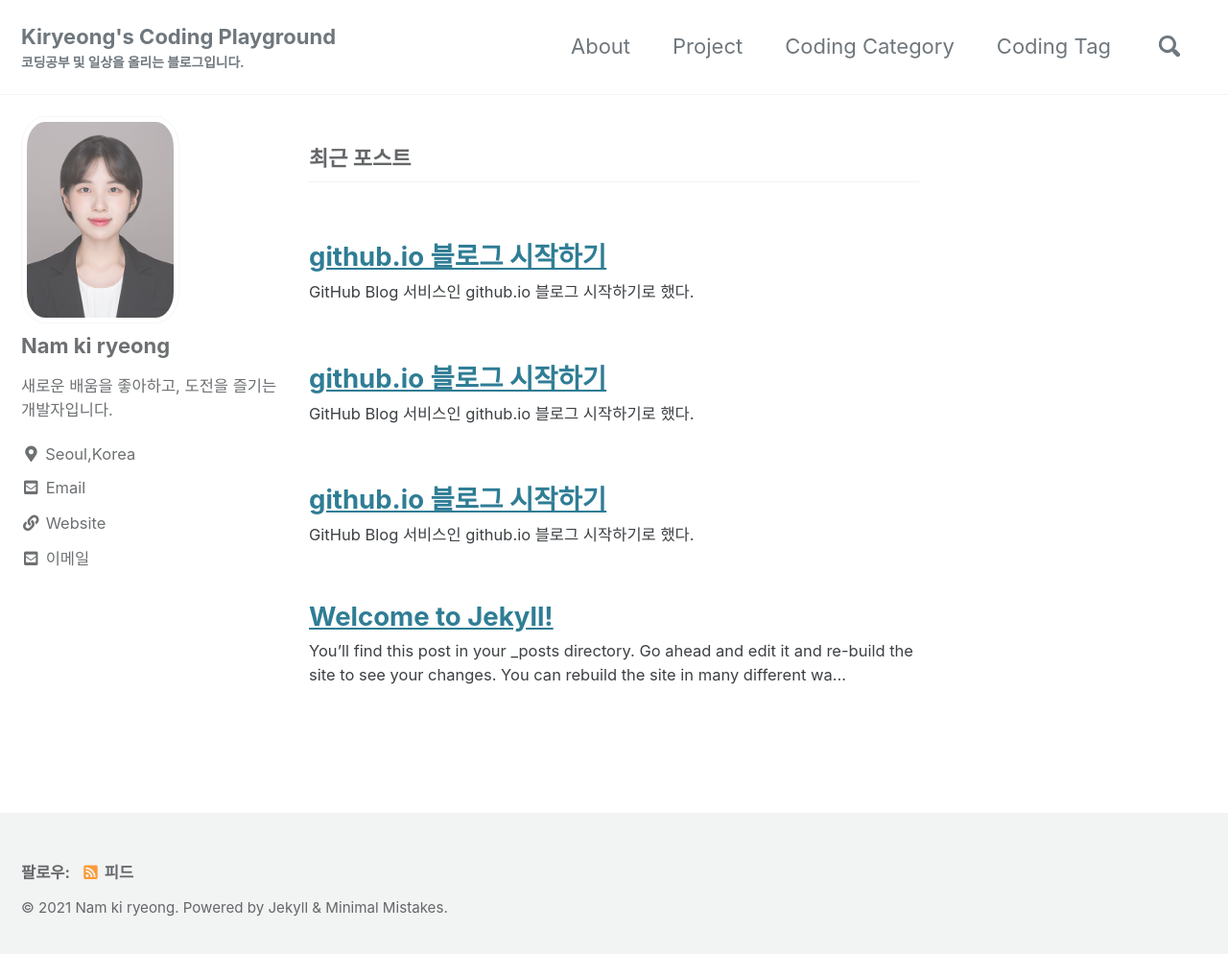
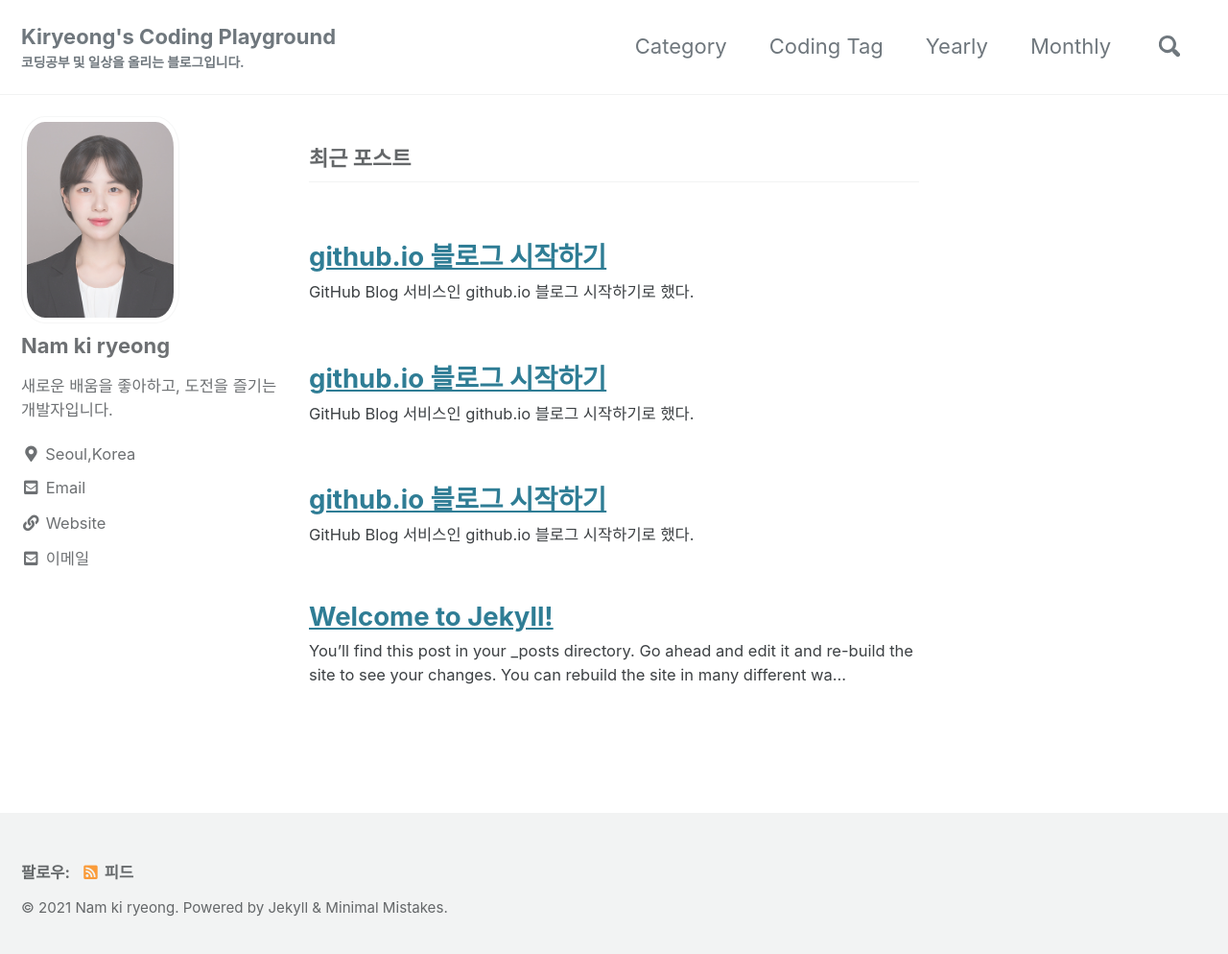
Before and after one commit to kiryeong/kiryeong.github.io, a Jekyll site: the page built from index.html, in a window 1280 px wide and 1001 px high. Shown: the top 994 px of the window at 96% size. Built offline with Jekyll 4.4.1, drawn with Linux system fonts in a browser that asks for light colours; cached includes are drawn as plain includes; the list of posts is cut into pages by our own code.

Commit message:
new jekyll blog

```diff
--- a/_data/navigation.yml
+++ b/_data/navigation.yml
@@ -1,13 +1,13 @@
 # main links
 main:
-  - title: "About"
-    url: /about/
-  - title: "Project"
-    url : /project/
-  - title: "Coding Category"
+  - title: "Category"
     url : /categories/
   - title: "Coding Tag"
     url : /tags/
+  - title: "Yearly"
+    url: /year-archive/
+  - title: "Monthly"
+    url : /month-archive/
 
 
   # - title: "About"
```
Also changed, not shown: _pages/month-archive.md (added, +6 -0 lines), _pages/project.md (deleted, +0 -9 lines).
